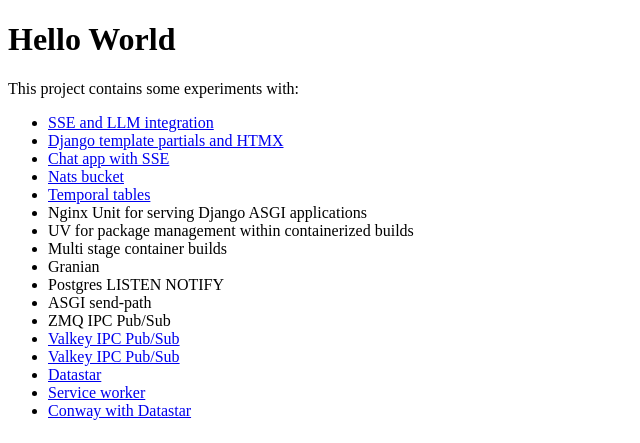
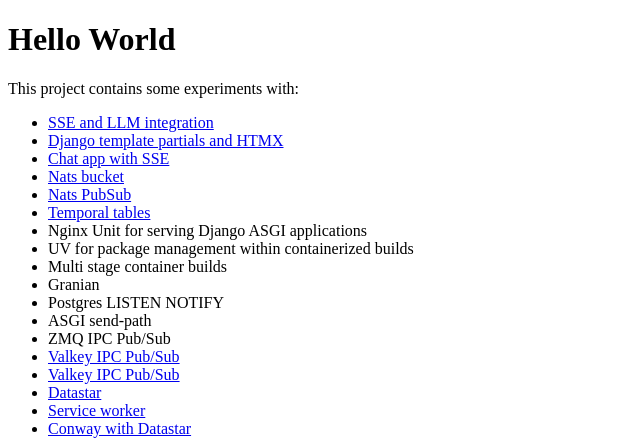
Before and after one commit to BradleyKirton/simp, a Django app: page / in a window 1280 px wide. Shown: the top 443 px of the page, without its empty margins (0-640 px from the left). Run offline with Django 5.2, Linux system fonts and the light colour scheme; parts of the project's set-up code (start-up, migrations or seed data) failed here and were passed over; some libraries are stand-ins or nearby versions.

Commit message:
feat: Try out nats pub sub

```diff
--- a/core/templates/core/index.html
+++ b/core/templates/core/index.html
@@ -18,6 +18,7 @@
         <li><a href="{% url 'spv' %}">Django template partials and HTMX</a></li>
         <li><a href="{% url 'chat' %}">Chat app with SSE</a></li>
         <li><a href="{% url 'bucket' %}">Nats bucket</a></li>
+        <li><a href="{% url 'nats_pubsub' %}">Nats PubSub</a></li>
         <li>
             <a href="https://github.com/nearform/temporal_tables/blob/master/versioning_function.sql">Temporal
                 tables</a>
--- a/core/urls.py
+++ b/core/urls.py
@@ -1,6 +1,5 @@
 from django.urls import path
 from core import views as core_views
-
 
 
 urlpatterns = [
@@ -48,4 +47,11 @@ urlpatterns = [
     path("conway/", core_views.ConwayView.as_view(), name="conway"),
     path("conway/sse/", core_views.conway_see_view, name="conwaysse"),
     path("bucket/", core_views.bucket_view, name="bucket"),
+    path("nats_pubsub/", core_views.nats_pubsub_view, name="nats_pubsub"),
+    path("nats_pubsub/pub/", core_views.nats_pub_view, name="nats_pub"),
+    path(
+        "nats_pubsub/sse/",
+        core_views.NatsPubSubSSEView.as_view(),
+        name="nats_pubsub_sse",
+    ),
 ]
--- a/core/views.py
+++ b/core/views.py
@@ -781,6 +781,7 @@ class ConwayView(View):
 async def bucket_view(request: HttpRequest) -> HttpResponse:
     nc = await nats.connect(servers=["nats://localhost:4222"])
     js = nc.jetstream()
+
     try:
         object_store = await js.object_store("stuff")
     except BucketNotFoundError:
@@ -799,3 +800,51 @@ async def bucket_view(request: HttpRequest) -> HttpResponse:
         "core/bucket.html",
         {"bucket_status": bucket_status, "info": info, "entries": entries},
     )
+
+
+async def nats_pubsub_view(request: HttpRequest) -> HttpResponse:
+    return render(request, "core/nats_pubsub.html")
+
+
+NATS_CONNECTIONS = 0
+
+
+async def nats_pub_view(request: HttpRequest) -> HttpResponse:
+    global NATS_CONNECTIONS
+    NATS_CONNECTIONS += 1
+    nc = await nats.connect(servers=["nats://localhost:4222"])
+    await nc.publish("nats_pubsub_view", f"{NATS_CONNECTIONS}".encode())
+    return render(request, "core/nats_pubsub.html")
+
+
+class NatsPubSubSSEView(View):
+    async def stream_events(self, sub: t.Any) -> t.AsyncGenerator:
+        yield "event:connected\n"
+        yield "data:\n\n"
+
+        should_subscribe = True
+
+        while should_subscribe:
+            try:
+                async for message in sub.messages:
+                    if message == "break":
+                        should_subscribe = False
+                        break
+
+                    yield "event:message\n"
+                    yield f"data:{message}\n\n"
+            except TimeoutError:
+                yield "event:ping\n"
+                yield "data:ping\n\n"
+
+        yield "event:disconnected\n"
+        yield "data:\n\n"
+
+    async def get(self, request: HttpRequest) -> StreamingHttpResponse:
+        nc = await nats.connect(servers=["nats://localhost:4222"])
+        sub = await nc.subscribe("nats_pubsub_view")
+        return StreamingHttpResponse(
+            self.stream_events(sub),
+            content_type="text/event-stream",
+            headers={"Cache-Control": "no-cache"},
+        )
```
Also changed, not shown: core/templates/core/nats_pubsub.html (added, +22 -0 lines).
